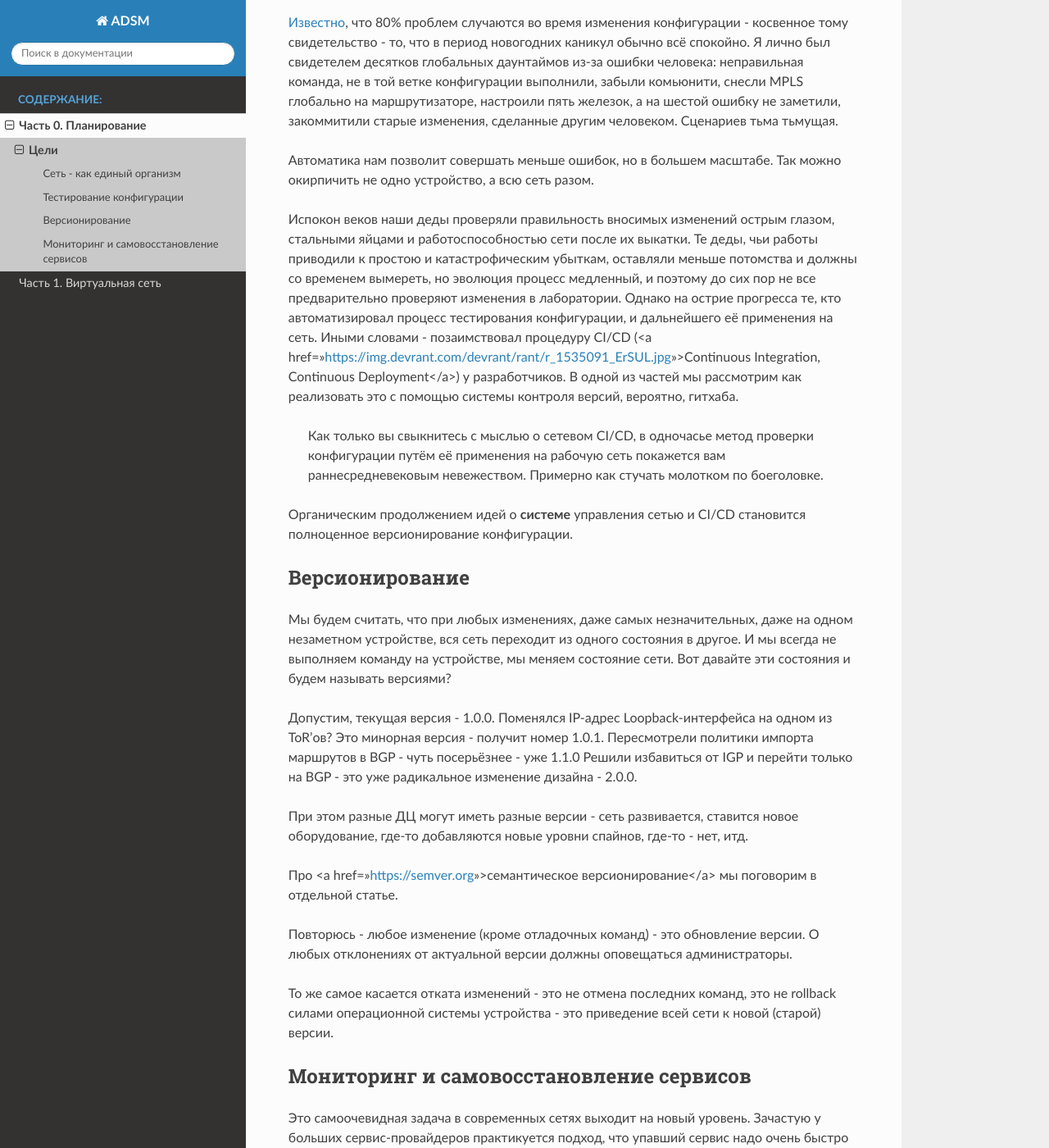
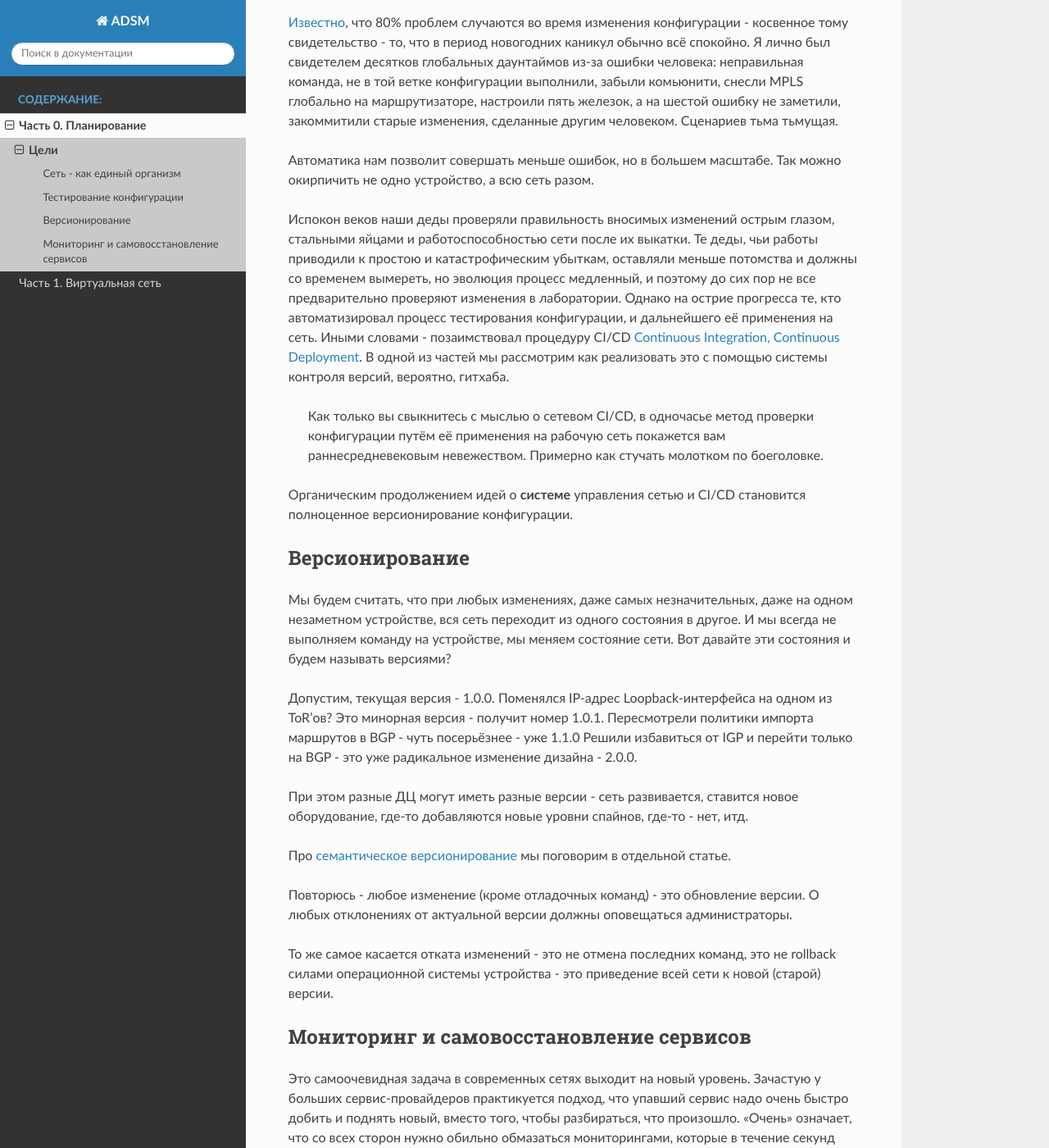
Before and after one commit to eucariot/ADSM, a Sphinx documentation site: the page built from docs/source/0_planning/0_goals/index.rst, in a window 1280 px wide and 1400 px high, scrolled down 1642 px. Shown: the whole window at 82% size. Built offline with Sphinx 7.4.7 and the Read the Docs theme 2.0.0, drawn with Linux system fonts in a browser that asks for light colours; pages that are not in the unit, such as notebooks, are missing from menus; some of the changed lines change nothing that is shown; some of the changed text lies outside the part shown.

Commit message:
First try

```diff
--- a/docs/source/0_planning/0_goals/index.rst
+++ b/docs/source/0_planning/0_goals/index.rst
@@ -44,7 +44,7 @@
 
 Испокон веков наши деды проверяли правильность вносимых изменений острым глазом, стальными яйцами и работоспособностью сети после их выкатки.
 Те деды, чьи работы приводили к простою и катастрофическим убыткам, оставляли меньше потомства и должны со временем вымереть, но эволюция процесс медленный, и поэтому до сих пор не все предварительно проверяют изменения в лаборатории.
-Однако на острие прогресса те, кто автоматизировал процесс тестирования конфигурации, и дальнейшего её применения на сеть. Иными словами - позаимствовал процедуру CI/CD (<a href="https://img.devrant.com/devrant/rant/r_1535091_ErSUL.jpg">Continuous Integration, Continuous Deployment</a>) у разработчиков.
+Однако на острие прогресса те, кто автоматизировал процесс тестирования конфигурации, и дальнейшего её применения на сеть. Иными словами - позаимствовал процедуру CI/CD `Continuous Integration, Continuous Deployment <https://img.devrant.com/devrant/rant/r_1535091_ErSUL.jpg>`_.
 В одной из частей мы рассмотрим как реализовать это с помощью системы контроля версий, вероятно, гитхаба.
 
     Как только вы свыкнитесь с мыслью о сетевом CI/CD, в одночасье метод проверки конфигурации путём её применения на рабочую сеть покажется вам раннесредневековым невежеством. Примерно как стучать молотком по боеголовке.
@@ -66,7 +66,7 @@
 
 При этом разные ДЦ могут иметь разные версии - сеть развивается, ставится новое оборудование, где-то добавляются новые уровни спайнов, где-то - нет, итд.
 
-Про <a href="https://semver.org">семантическое версионирование</a> мы поговорим в отдельной статье.
+Про `семантическое версионирование <https://semver.org>`_ мы поговорим в отдельной статье.
 
 Повторюсь - любое изменение (кроме отладочных команд) - это обновление версии. О любых отклонениях от актуальной версии должны оповещаться администраторы.
 
@@ -78,7 +78,7 @@
 Зачастую у больших сервис-провайдеров практикуется подход, что упавший сервис надо очень быстро добить и поднять новый, вместо того, чтобы разбираться, что произошло.
 "Очень" означает, что со всех сторон нужно обильно обмазаться мониторингами, которые в течение секунд обнаружат малейшие отклонения  от нормы.
 И здесь уже не достаточно привычных метрик, вроде загрузки интерфейса или доступности узла. Недостаточно и ручного слежения дежурного за ними.
-Для многих вещей вообще должен быть <a href="https://www.irisns.com/self-healing-network-tomorrow-look-like/">Self-Healing</a> - мониторинги зажглись красным и пошли сами подорожник приложили, где болит.
+Для многих вещей вообще должен быть `Self-Healing <https://www.irisns.com/self-healing-network-tomorrow-look-like/>`_ - мониторинги зажглись красным и пошли сами подорожник приложили, где болит.
 
 И здесь мы тоже мониторим не только отдельные устройства, но и здоровье сети целиком, причём как вайтбокс, что сравнительно понятно, так и блэкбокс, что уже сложнее.
 
```
